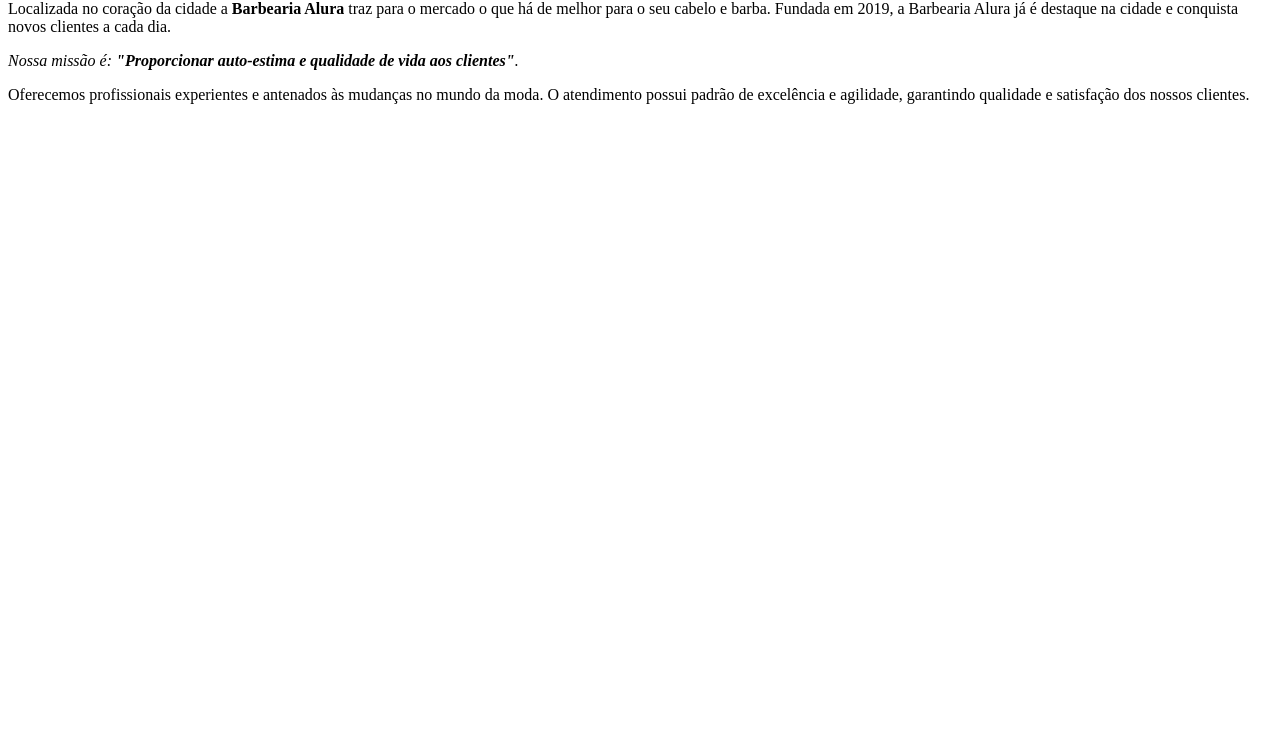
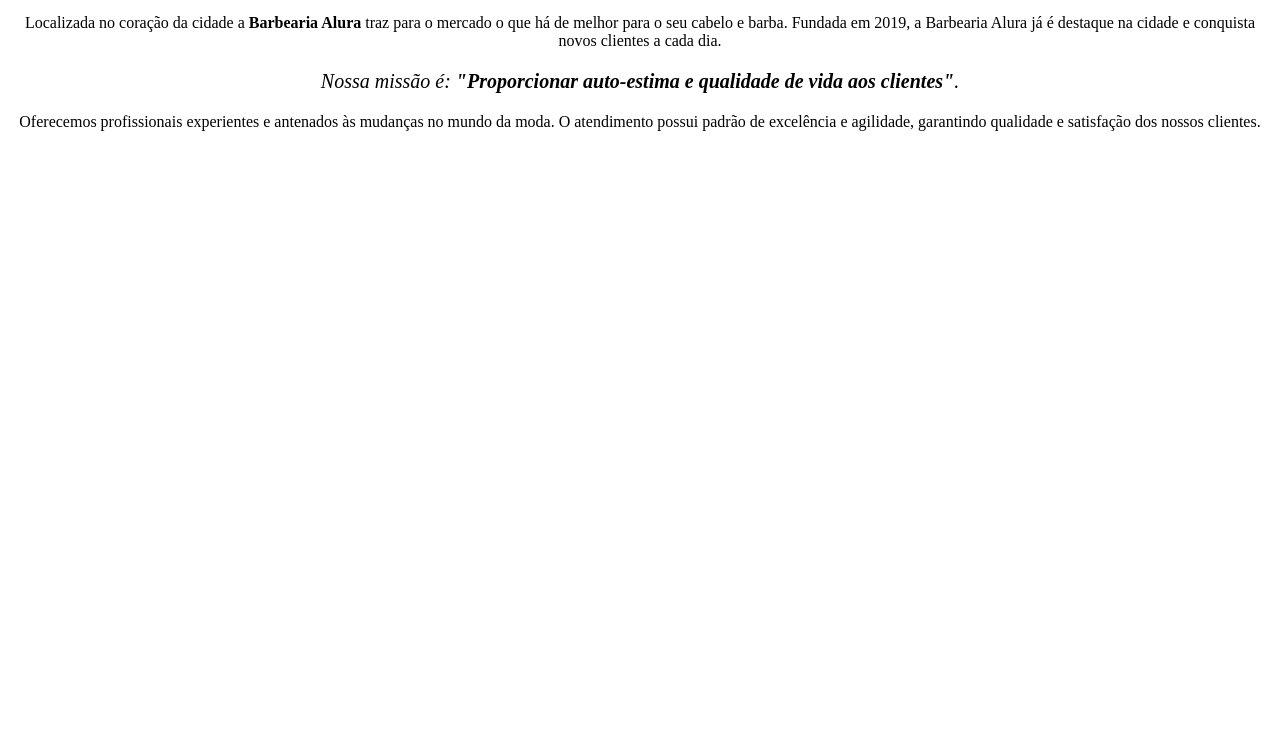
Before and after one commit to laryssazanchi/curso-alura-barbearia, a plain HTML site: page index.html in a window 1280 px wide. Shown: the part 66-800 px from the top of the page. Drawn offline with Linux system fonts and the light colour scheme.

Commit message:
segunda edição

```diff
--- a/index.html
+++ b/index.html
@@ -1,8 +1,26 @@
+<!DOCTYPE html>
+<html lang="pt-br">
+    <head>
 
-<h1>Sobre a Barbearia Alura</h1>
+        <meta charset="utf-8">
+        <title> Barbearia Alura </title>
+        <style>
+          p{
+          text-align: center
+          }
+        </style>
 
-<p>Localizada no coração da cidade a <strong>Barbearia Alura</strong> traz para o mercado o que há de melhor para o seu cabelo e barba. Fundada em 2019, a Barbearia Alura já é destaque na cidade e conquista novos clientes a cada dia.</p>
+    <head/>
 
-<p><em>Nossa missão é: <strong>"Proporcionar auto-estima e qualidade de vida aos clientes"</strong>.</em></p>
+    <body>
 
-<p>Oferecemos profissionais experientes e antenados às mudanças no mundo da moda. O atendimento possui padrão de excelência e agilidade, garantindo qualidade e satisfação dos nossos clientes.</p>
+        <h1>Sobre a Barbearia Alura</h1>
+
+        <p>Localizada no coração da cidade a <strong>Barbearia Alura</strong> traz para o mercado o que há de melhor para o seu cabelo e barba. Fundada em 2019, a Barbearia Alura já é destaque na cidade e conquista novos clientes a cada dia.</p>
+
+        <p style="font-size: 20px"><em>Nossa missão é: <strong>"Proporcionar auto-estima e qualidade de vida aos clientes"</strong>.</em></p>
+
+        <p>Oferecemos profissionais experientes e antenados às mudanças no mundo da moda. O atendimento possui padrão de excelência e agilidade, garantindo qualidade e satisfação dos nossos clientes.</p>
+
+     <body/>
+<html/>
```
